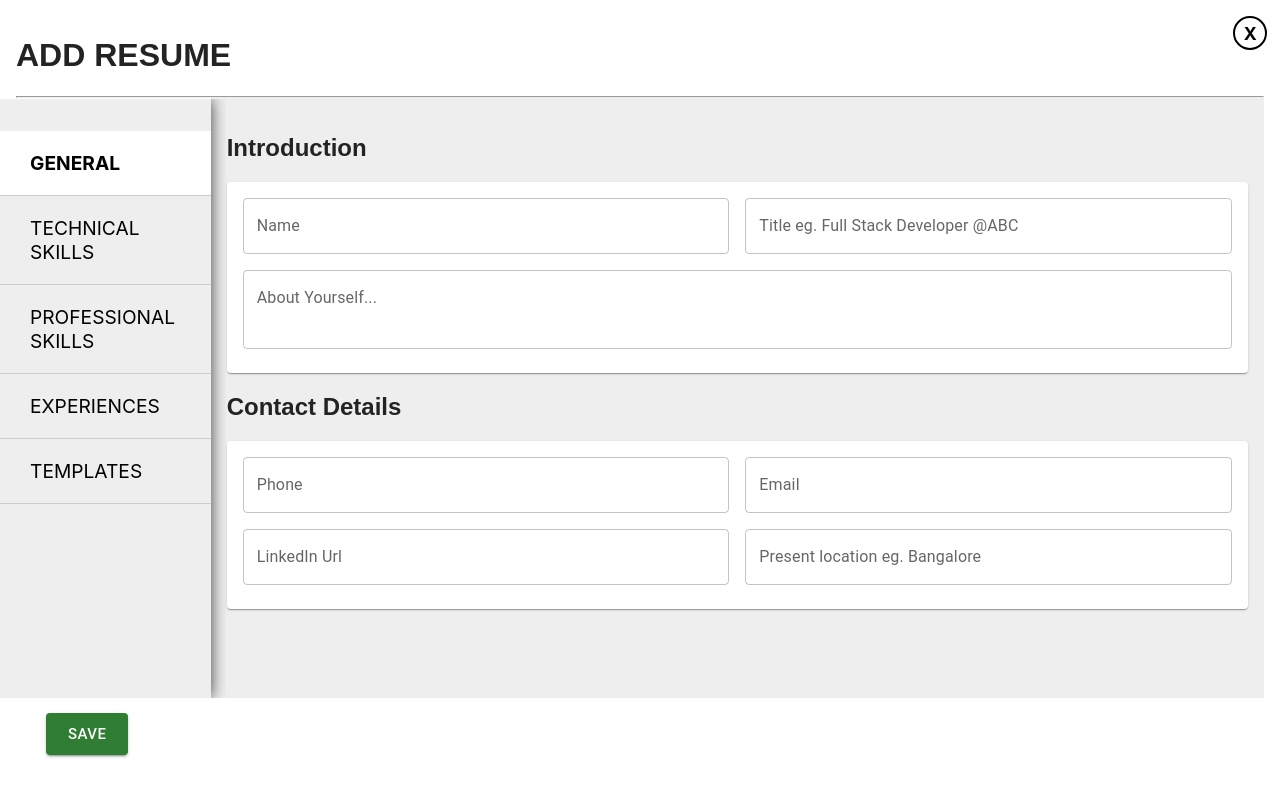
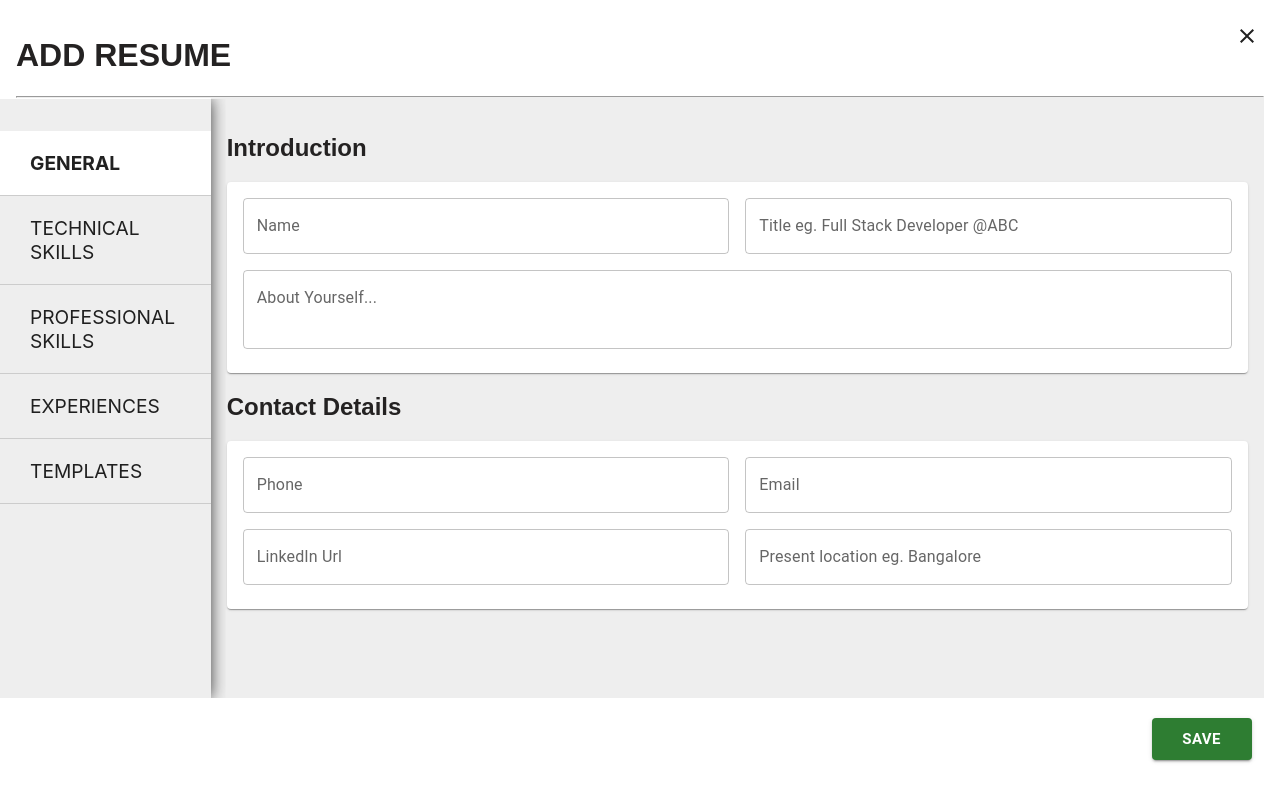
Before and after one commit to vijayliebe/resume-factory, a React (Create React App) app: page / in a window 1280 px wide. Both pictures are taken after a click on the button "ADD". Built offline with nearby package versions, Linux system fonts and the light colour scheme.

Commit message:
bug fixes

```diff
--- a/src/components/addResume/AddResume.js
+++ b/src/components/addResume/AddResume.js
@@ -2,6 +2,8 @@ import React, { useState } from "react";
 import "./addResume.css";
 import {
   Alert,
+  Dialog,
+  Slide,
   Button,
   TextField,
   Grid,
@@ -17,6 +19,7 @@ import {
   Tooltip,
 } from "@mui/material";
 import { Add, Delete, CheckCircle } from "@mui/icons-material";
+import CloseIcon from "@mui/icons-material/Close";
 import AddCircleOutlineOutlinedIcon from "@mui/icons-material/AddCircleOutlineOutlined";
 import AdapterDateFns from "@mui/lab/AdapterDateFns";
 import LocalizationProvider from "@mui/lab/LocalizationProvider";
@@ -25,19 +28,15 @@ import DesktopDatePicker from "@mui/lab/DesktopDatePicker";
 import MobileDatePicker from "@mui/lab/MobileDatePicker";
 import { ResumeService } from "../../services/ResumeService";
 import { ResumeTemplate } from "./resumeTemplate/ResumeTemplate";
+const Transition = React.forwardRef(function Transition(props, ref) {
+  return <Slide direction="up" ref={ref} {...props} />;
+});
 export const AddResume = (props) => {
   const addResumeCont = {
     main: {
-      position: "fixed",
-      top: "0",
-      left: "0",
-      width: "100vw",
-      height: "100vh",
       background: "#fff",
-      zIndex: "1",
       boxSizing: "border-box",
-      padding: "1em",
-      overflow: "scroll",
+      padding: "1em"
     },
     sectionsCont: {
       background: "#eee",
@@ -64,7 +63,7 @@ export const AddResume = (props) => {
       background: "#eee",
       marginTop: "20px",
       height: "calc(100vh - 200px)",
-      overflow: "scroll",
+      overflowY: "scroll",
       marginTop: "8px",
       boxSizing: "border-box",
       padding: "1em",
@@ -83,9 +82,9 @@ export const AddResume = (props) => {
       clipPath: "inset(0px 0px -10px 0px)",
     },
     submitBtn: {
-      marginTop: "15px",
-      marginLeft: "2em",
-      float: "left",
+      marginTop: "1.6%",
+      marginRight: "1%",
+      float: "right",
     },
   };
 
@@ -296,25 +295,32 @@ export const AddResume = (props) => {
   };
 
   return (
+    <Dialog
+      fullScreen
+      open={true}
+      onClose={props.closeForm}
+      TransitionComponent={Transition}
+    >
+      <IconButton
+        edge="start"
+        color="inherit"
+        onClick={props.closeForm}
+        aria-label="close"
+        className="closeBtn"
+      >
+        <CloseIcon />
+      </IconButton>
       <div style={addResumeCont.main}>
         <h1 className="title1">Add Resume</h1>
         <hr></hr>
-      <div
-        className="closeBtn"
-        onClick={() => {
-          props.closeForm();
-        }}
-      >
-        <div className="closeBtntxt">X</div>
-      </div>
 
         <Grid container spacing={2}>
           <Grid style={addResumeCont.sectionsCont} item xs={2} md={2} sx={2}>
             <ul style={addResumeCont.sectionsContLiUl}>
-            {Object.keys(tabList).map((tab) => {
+              {Object.keys(tabList).map((tab, i) => {
                 const tabHtml = (
                   <li
-                  key={tab}
+                    key={tab + i}
                     style={addResumeCont.sectionsContLi}
                     className={
                       "section " + (activeSection === tab && "activeSection")
@@ -331,7 +337,13 @@ export const AddResume = (props) => {
             </ul>
           </Grid>
 
-        <Grid style={addResumeCont.sectionsRCont} item xs={10} md={10} sx={10}>
+          <Grid
+            style={addResumeCont.sectionsRCont}
+            item
+            xs={10}
+            md={10}
+            sx={10}
+          >
             <form style={addResumeCont.form}>
               {(activeSection === "intro" || activeSection === "gen") && (
                 <>
@@ -352,7 +364,11 @@ export const AddResume = (props) => {
                             onBlur={(e) => {
                               onFormFieldChange(e, ["general", "name"]);
                             }}
-                          error={resumeFormFields.general.name.errors.length == 0 ? false : true}
+                            error={
+                              resumeFormFields.general.name.errors.length == 0
+                                ? false
+                                : true
+                            }
                             helperText={resumeFormFields.general.name.errors.join(
                               "\n"
                             )}
@@ -371,7 +387,11 @@ export const AddResume = (props) => {
                             onBlur={(e) => {
                               onFormFieldChange(e, ["general", "title"]);
                             }}
-                          error={resumeFormFields.general.title.errors.length == 0 ? false : true}
+                            error={
+                              resumeFormFields.general.title.errors.length == 0
+                                ? false
+                                : true
+                            }
                             helperText={resumeFormFields.general.title.errors.join(
                               "\n"
                             )}
@@ -391,7 +411,11 @@ export const AddResume = (props) => {
                             onBlur={(e) => {
                               onFormFieldChange(e, ["general", "about"]);
                             }}
-                          error={resumeFormFields.general.about.errors.length == 0 ? false : true}
+                            error={
+                              resumeFormFields.general.about.errors.length == 0
+                                ? false
+                                : true
+                            }
                             helperText={resumeFormFields.general.about.errors.join(
                               "\n"
                             )}
@@ -423,7 +447,11 @@ export const AddResume = (props) => {
                             onBlur={(e) => {
                               onFormFieldChange(e, ["general", "phone"]);
                             }}
-                          error={resumeFormFields.general.phone.errors.length == 0 ? false : true}
+                            error={
+                              resumeFormFields.general.phone.errors.length == 0
+                                ? false
+                                : true
+                            }
                             helperText={resumeFormFields.general.phone.errors.join(
                               "\n"
                             )}
@@ -443,7 +471,11 @@ export const AddResume = (props) => {
                             onBlur={(e) => {
                               onFormFieldChange(e, ["general", "email"]);
                             }}
-                          error={resumeFormFields.general.email.errors.length == 0 ? false : true}
+                            error={
+                              resumeFormFields.general.email.errors.length == 0
+                                ? false
+                                : true
+                            }
                             helperText={resumeFormFields.general.email.errors.join(
                               "\n"
                             )}
@@ -464,7 +496,10 @@ export const AddResume = (props) => {
                               onFormFieldChange(e, ["general", "linkedIn"]);
                             }}
                             error={
-                            resumeFormFields.general.linkedIn.errors.length == 0 ? false : true
+                              resumeFormFields.general.linkedIn.errors.length ==
+                              0
+                                ? false
+                                : true
                             }
                             helperText={resumeFormFields.general.linkedIn.errors.join(
                               "\n"
@@ -486,7 +521,10 @@ export const AddResume = (props) => {
                               onFormFieldChange(e, ["general", "location"]);
                             }}
                             error={
-                            resumeFormFields.general.location.errors.length == 0 ? false : true
+                              resumeFormFields.general.location.errors.length ==
+                              0
+                                ? false
+                                : true
                             }
                             helperText={resumeFormFields.general.location.errors.join(
                               "\n"
@@ -567,7 +605,8 @@ export const AddResume = (props) => {
                             <Grid item xs={2} md={2} sx={2}>
                               <div style={addResumeCont.addDltBtn}>
                                 {i ===
-                                resumeFormFields.technicalSkills.skills.length -
+                                  resumeFormFields.technicalSkills.skills
+                                    .length -
                                     1 && (
                                   <Tooltip
                                     title="Add New Skill"
@@ -614,7 +653,8 @@ export const AddResume = (props) => {
                   <h2 className="title2">Professional Skills</h2>
                   <Card>
                     <CardContent>
-                    {resumeFormFields.professionalSkills.skills.map((ps, i) => {
+                      {resumeFormFields.professionalSkills.skills.map(
+                        (ps, i) => {
                           const psr =
                             resumeFormFields.professionalSkills.ratings[i];
                           const psdiv = (
@@ -711,7 +751,8 @@ export const AddResume = (props) => {
                             </Grid>
                           );
                           return psdiv;
-                    })}
+                        }
+                      )}
                     </CardContent>
                   </Card>
                   {/* Professional skills - end */}
@@ -725,7 +766,7 @@ export const AddResume = (props) => {
                     <CardContent className="p-rel">
                       {resumeFormFields.experiences.map((experience, i) => {
                         const expDiv = (
-                        <>
+                          <div key={'exp'+i}>
                             <div className="snodiv">
                               {"#EXPERIENCE : " + (i + 1)}
                             </div>
@@ -756,8 +797,14 @@ export const AddResume = (props) => {
                                       "title",
                                     ]);
                                   }}
-                                error={experience.title.errors.length == 0 ? false : true}
-                                helperText={experience.title.errors.join("\n")}
+                                  error={
+                                    experience.title.errors.length == 0
+                                      ? false
+                                      : true
+                                  }
+                                  helperText={experience.title.errors.join(
+                                    "\n"
+                                  )}
                                 />
                               </Grid>
 
@@ -814,7 +861,11 @@ export const AddResume = (props) => {
                                       "company",
                                     ]);
                                   }}
-                                error={experience.company.errors.length == 0 ? false : true}
+                                  error={
+                                    experience.company.errors.length == 0
+                                      ? false
+                                      : true
+                                  }
                                   helperText={experience.company.errors.join(
                                     "\n"
                                   )}
@@ -843,14 +894,18 @@ export const AddResume = (props) => {
                                       "location",
                                     ]);
                                   }}
-                                error={experience.location.errors.length == 0 ? false : true}
+                                  error={
+                                    experience.location.errors.length == 0
+                                      ? false
+                                      : true
+                                  }
                                   helperText={experience.location.errors.join(
                                     "\n"
                                   )}
                                 />
                               </Grid>
 
-                            <Grid item xs={4} md={4} sx={4}>
+                              <Grid item xs={4} md={4}>
                                 <TextField
                                   id={"startDate" + (i + 1)}
                                   label="Start Date"
@@ -874,14 +929,18 @@ export const AddResume = (props) => {
                                       "startDate",
                                     ]);
                                   }}
-                                error={experience.startDate.errors.length == 0 ? false : true}
+                                  error={
+                                    experience.startDate.errors.length == 0
+                                      ? false
+                                      : true
+                                  }
                                   helperText={experience.startDate.errors.join(
                                     "\n"
                                   )}
                                 />
                               </Grid>
 
-                            <Grid item xs={4} md={4} sx={4}>
+                              <Grid item xs={4} md={4}>
                                 <TextField
                                   id={"ed" + (i + 1)}
                                   label="End Date"
@@ -905,7 +964,11 @@ export const AddResume = (props) => {
                                       "endDate",
                                     ]);
                                   }}
-                                error={experience.endDate.errors.length == 0 ? false : true}
+                                  error={
+                                    experience.endDate.errors.length == 0
+                                      ? false
+                                      : true
+                                  }
                                   helperText={experience.endDate.errors.join(
                                     "\n"
                                   )}
@@ -953,7 +1016,7 @@ export const AddResume = (props) => {
                                 )}
                               </Grid>
                             </Grid>
-                        </>
+                          </div>
                         );
                         return expDiv;
                       })}
@@ -980,5 +1043,6 @@ export const AddResume = (props) => {
           SAVE
         </Button>
       </div>
+    </Dialog>
   );
 };
--- a/src/components/addResume/addResume.css
+++ b/src/components/addResume/addResume.css
@@ -5,6 +5,7 @@
 }
 
 .snodiv {
+  margin-top: 1%;
   font-weight: bold;
   position: absolute;
 }
--- a/src/components/addResume/resumeTemplate/ResumeTemplate.js
+++ b/src/components/addResume/resumeTemplate/ResumeTemplate.js
@@ -1,5 +1,5 @@
 import React, { useState } from "react";
-import "./resumeTemp.css"
+import "./resumeTemp.css";
 import {
   Alert,
   Dialog,
@@ -71,7 +71,7 @@ export const ResumeTemplate = (props) => {
       <h2 className="title2">Templates</h2>
       <Card>
         <CardContent className="p-rel">
-          <Grid className="skillRowMargin" container spacing={2}>
+          <Grid className="contRowMargin" container spacing={2}>
             {resumeTemplates.map((rt, i) => {
               return (
                 <Grid
--- a/src/components/addResume/resumeTemplate/resumeTemp.css
+++ b/src/components/addResume/resumeTemplate/resumeTemp.css
@@ -1,14 +1,13 @@
-.skillRowMargin{
+.contRowMargin{
     margin-bottom: 20px;
 }
-
 
 .resume-temp-grid{
     cursor: pointer;
     border: 1px solid #eee;
-    margin: 3.5em 1em 1em 3em;
+    margin: 3.5em 1em 1em 3em !important;
     box-shadow: 1px 1px 1px #ccc;
-    padding: 0.8em 0.8em 2em 0.8em !important;
+    padding: 0.8em 0.8em 3.5em 0.8em !important;
     text-align: center;
     position: relative;
 }
@@ -25,11 +24,13 @@
 }
 
 .resume-temp-check-icon{
-    margin-top: 5px;
-    margin-bottom: -5px;
+    transform: translate(-50%, 0);
+    bottom: 23px;
+    position: absolute;
+    left: 50%;
 }
 
 .previewBtn{
-    margin-bottom: 1em;
-    margin-right: 1em;
+    margin-bottom: 1em !important;
+    margin-right: 1em !important;
 }
--- a/src/index.css
+++ b/src/index.css
@@ -6,12 +6,19 @@ body {
   -webkit-font-smoothing: antialiased;
   -moz-osx-font-smoothing: grayscale;
 }
+  /* background: #cfcdc7; */
 
 code {
   font-family: source-code-pro, Menlo, Monaco, Consolas, "Courier New",
     monospace;
 }
 
+/* button - start */
+.MuiButton-contained{
+  min-width: 8% !important;
+  font-weight: bold !important;
+}
+/* button - end */
 .pl,
 .fl {
   float: left;
@@ -99,24 +106,19 @@ code {
 }
 
 .closeBtn {
-  position: absolute;
+  position: absolute !important;
   top: 2%;
   right: 1%;
-  border-radius: 50%;
-  border: 2px solid #000;
-  width: 30px;
-  height: 30px;
-  cursor: pointer;
 }
 
-.closeBtn .closeBtntxt {
+/* .closeBtn .closeBtntxt {
   position: absolute;
   left: 50%;
   top: 50%;
   transform: translate(-50%, -50%);
   font-weight: bold;
   font-size: 1.1em;
-}
+} */
 
 .title1 {
   text-transform: uppercase;
@@ -153,43 +155,3 @@ code {
   border: 1px solid #ccc;
   border-radius: 5px;
 } */
-
-
-/* resume Temp - start */
-.skillRowMargin{
-  margin-bottom: 20px;
-}
-
-
-.resume-temp-grid{
-  cursor: pointer;
-  border: 1px solid #eee;
-  margin: 3.5em 1em 1em 3em;
-  box-shadow: 1px 1px 1px #ccc;
-  padding: 0.8em 0.8em 2em 0.8em !important;
-  text-align: center;
-  position: relative;
-}
-.resume-temp-grid.active{
-  /* background: #cfcdc7; */
-  background: #eee;
-}
-
-.resume-temp-title{
-  transform: translate(-50%, 0);
-  bottom: 8px;
-  position: absolute;
-  left: 50%;
-}
-
-.resume-temp-check-icon{
-  margin-top: 5px;
-  margin-bottom: -5px;
-}
-
-.previewBtn{
-  margin-bottom: 1em;
-  margin-right: 1em;
-}
-
-/* resume Temp - end */
```
Lines whose indentation alone changed are shown as unchanged.
